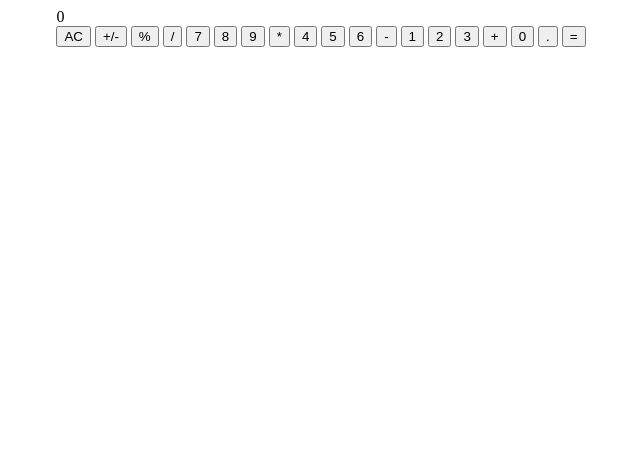
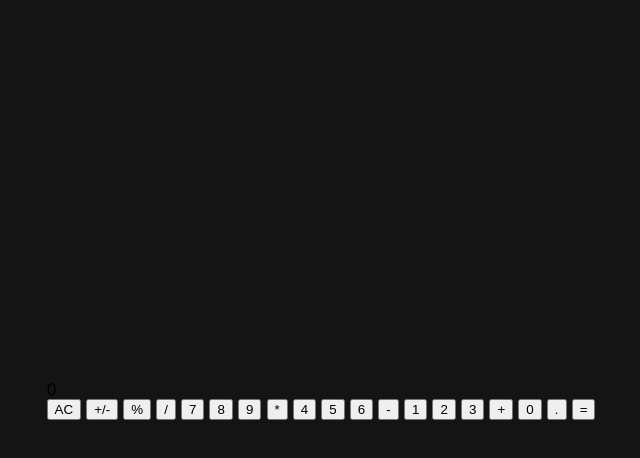
Before and after one commit to j0shyang/calculator, a plain HTML site: page index.html in a window 1280 px wide. Shown: the whole page, without its empty margins (319-959 px from the left). Drawn offline with Linux system fonts and the light colour scheme.

Commit message:
Added some styling to the body for a darker look

```diff
--- a/style.css
+++ b/style.css
@@ -8,5 +8,8 @@ body {
     display: flex;
     justify-content: center;
     align-items: center;
-    /* border: 1px solid red; */
+    height: 100vh;
+    margin: 0px;
+    font-family: 'Lucida Sans', 'Lucida Sans Regular', 'Lucida Grande', 'Lucida Sans Unicode', Geneva, Verdana, sans-serif;
+    background-color: rgb(20, 20, 20);
 }
```
